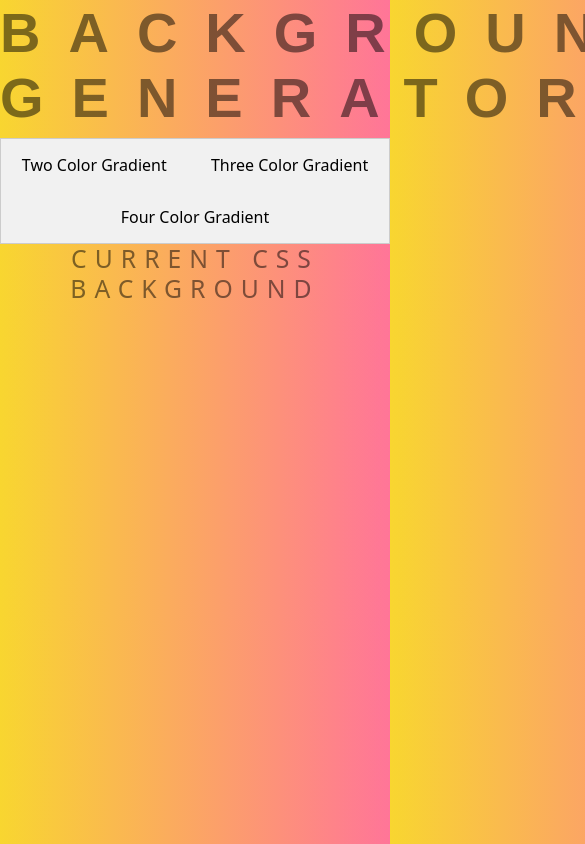
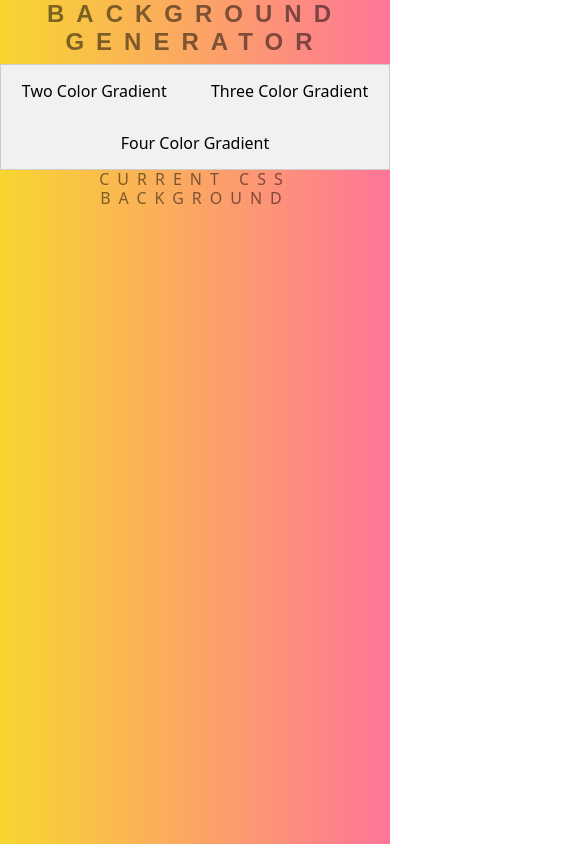
Before and after one commit to Mr-Fennie/GBG, a plain HTML site: page index.html in a window 390 px wide. Shown: the top 844 px of the page, 585 px wide, since content can reach past the window. Drawn offline with nearby package versions, Linux system fonts and the light colour scheme.

Commit message:
Updated .css to be more mobile responsive

```diff
--- a/style.css
+++ b/style.css
@@ -73,6 +73,24 @@ h3 {
 .tabcontent {
 	  display: none;
 	  padding: 6px 12px;
-	  border: 1px solid #ccc;
 	  border-top: none;
 }
+
+
+@media only screen and (max-width: 690px) {
+	h1{
+	 font-size: 1.5em;
+	}
+	body{
+	 font-size: 1em;
+
+	}
+	.tab {
+	    overflow: hidden;
+	    border: 1px solid #ccc;
+	    background-color: #f1f1f1;
+	}
+	h2{
+		font-size: 1em;
+	}
+	}
```
Lines whose indentation alone changed are shown as unchanged.
